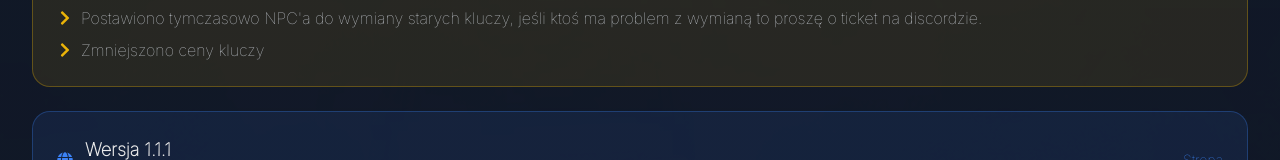
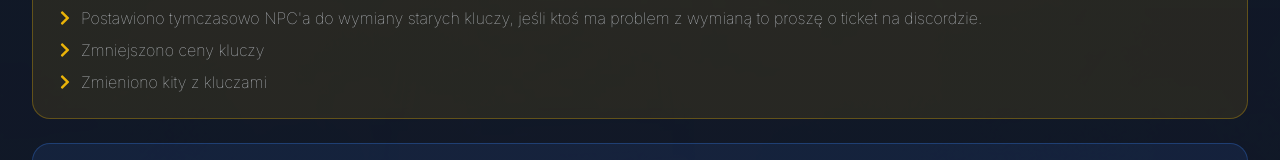
Before and after one commit to rczerwiec/stylowamc, a Next.js app: page /changelog in a window 1280 px wide. Shown: the part 442-602 px from the top of the page. Built offline with nearby package versions, Linux system fonts and the light colour scheme; no server answers.

Commit message:
[CHANGE] content update

```diff
--- a/app/changelog/page.tsx
+++ b/app/changelog/page.tsx
@@ -227,6 +227,7 @@ const Changelog = () => {
           "Przywrócono skrzynki (eksperymentalna wersja, będzie dużo zmian) - całkowicie zmieniony plugin na którym opierały się skrzynki.",
           "Postawiono tymczasowo NPC'a do wymiany starych kluczy, jeśli ktoś ma problem z wymianą to proszę o ticket na discordzie.",
           "Zmniejszono ceny kluczy",
+          "Zmieniono kity z kluczami",
         ],
       },
       {
```
